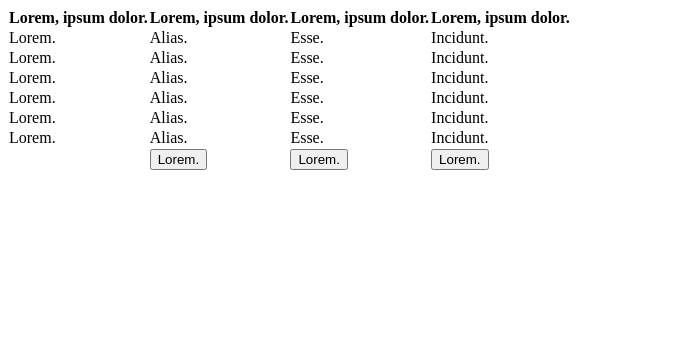
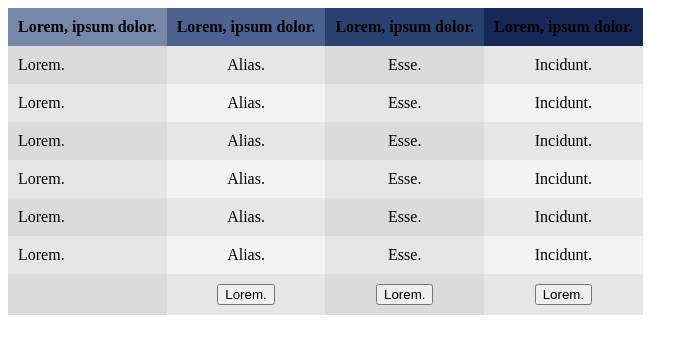
Before and after one commit to Termins55/pseudo-classes, a plain HTML site: page index.html in a window 1280 px wide. Shown: the whole page, without its empty margins (0-698 px from the left). Drawn offline with Linux system fonts and the light colour scheme.

Commit message:
Add table ex bg color

```diff
--- a/assets/css/styles.css
+++ b/assets/css/styles.css
@@ -6,3 +6,40 @@ table {
     border-collapse: collapse;
     border-spacing: 0;
 }
+
+th, td {
+    padding: 10px;
+}
+
+thead th:nth-child(1) {
+    background-color: #7787a9;
+}
+
+thead th:nth-child(2) {
+    background-color: #4d628f;
+}
+
+thead th:nth-child(3) {
+    background-color: #2a4271;
+}
+
+thead th:nth-child(4) {
+    background-color: #152857;
+}
+
+td:nth-child(2), td:nth-child(3), td:nth-child(4) {
+    text-align: center;
+}
+
+tr:nth-child(2n+1) td:nth-child(2n+1) {
+    background-color: #dbdbdb;
+}
+
+tr:nth-child(2n) td:nth-child(2n) {
+    background-color: #f3f3f3;
+}
+
+tr:nth-child(2n) td:nth-child(2n+1),
+tr:nth-child(2n+1) td:nth-child(2n) {
+    background-color:  #e6e6e6;
+}
```
